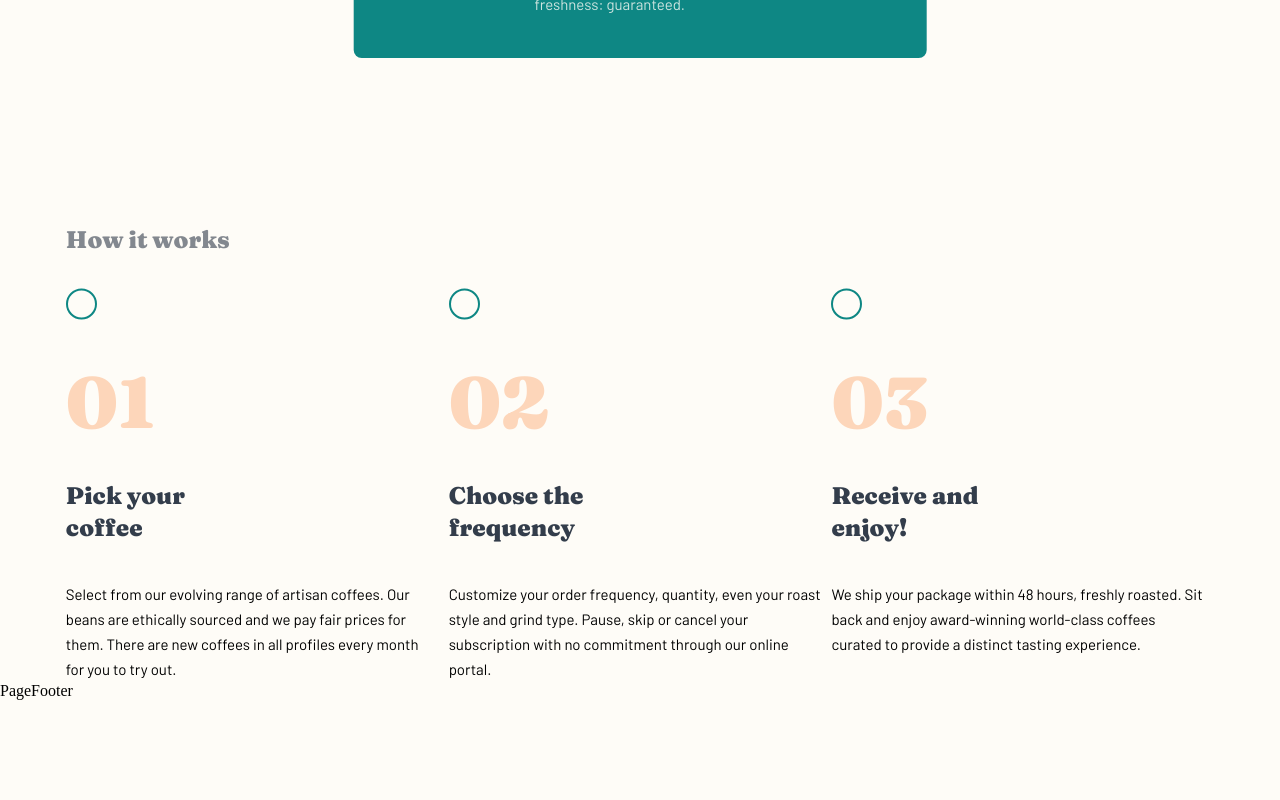
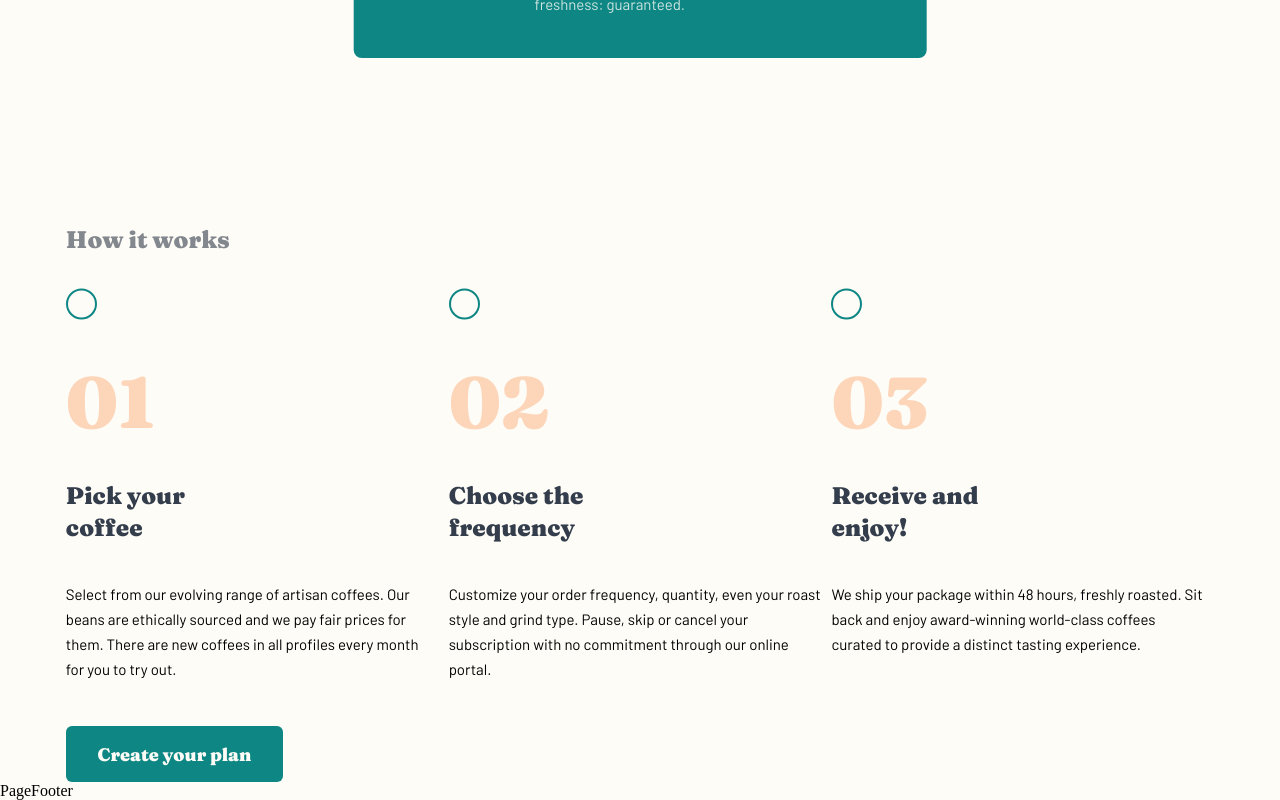
Before and after one commit to Marjolein-Kasman-de-Jong/coffeeroasters, a React (Vite) app: page / in a window 1280 px wide. Shown: the part 2467-3267 px from the top of the page. Before the commit the page ends 3167 px from the top, so only its background shows below. Built offline with nearby package versions, Linux system fonts and the light colour scheme.

Commit message:
Add button

```diff
--- a/src/components/button/Button.jsx
+++ b/src/components/button/Button.jsx
@@ -1,10 +1,21 @@
+import { useNavigate } from "react-router-dom";
+
 // Styles
 import "./button.css";
 
 export default function Button({ children }) {
+    const navigate = useNavigate();
+
+    const navigateToSubscribe = () => {
+        navigate("/subscribe");
+    }
+
     return (
-        <button className="button-1">
-            {children}
-        </button>
+            <button
+                className="button-1"
+                onClick={navigateToSubscribe}
+            >
+                {children}
+            </button>
     )
 }
--- a/src/sections/business-process/BusinessProcess.jsx
+++ b/src/sections/business-process/BusinessProcess.jsx
@@ -1,5 +1,6 @@
 // Components
 import Card from "../../components/card/Card";
+import Button from "../../components/button/Button";
 
 // Constants
 import sectionBusinessProcessContent from "../../constants/sectionBusinessProcessContent";
@@ -24,6 +25,9 @@ export default function BusinessProcess() {
           })
         }
       </div>
+      <Button>
+          Create your plan
+      </Button>
     </section>
   )
 }
--- a/src/sections/business-process/business-process.css
+++ b/src/sections/business-process/business-process.css
@@ -1,7 +1,18 @@
+/* ------------------------------
+1. Business process section
+2. Business process cards wrapper
+3. Business process button
+------------------------------ */
+
+/* 1. Business process section */
+
 .business-process {
     width: 87.2%;
     max-width: 327px;
     margin: 670px auto 0 auto;
+    display: flex;
+    flex-direction: column;
+    align-items: center;
 }
 
 @media screen and (min-width: 768px) {
@@ -9,6 +20,7 @@
         width: 89.71%;
         max-width: unset;
         margin: 285px auto 0 auto;
+        display: unset;
     }
 }
 
@@ -19,6 +31,8 @@
         margin-top: 200px;
     }
 }
+
+/* 2. Business process cards wrapper */
 
 .business-process .cards-wrapper {
     margin-top: 80px;
@@ -40,6 +54,23 @@
 @media screen and (min-width: 1440px) {
     .business-process .cards-wrapper {
         margin-top: 80px;
-        gap: unset;
     }
 }
+
+/* 3. Business process button */
+
+.business-process button {
+    margin-top: 79px;
+}
+
+@media screen and (min-width: 768px) {
+    .business-process button {
+        margin-top: 44px;
+    }
+}
+
+@media screen and (min-width: 1440px) {
+    .business-process button {
+        margin-top: 64px;
+    }
+}
```
